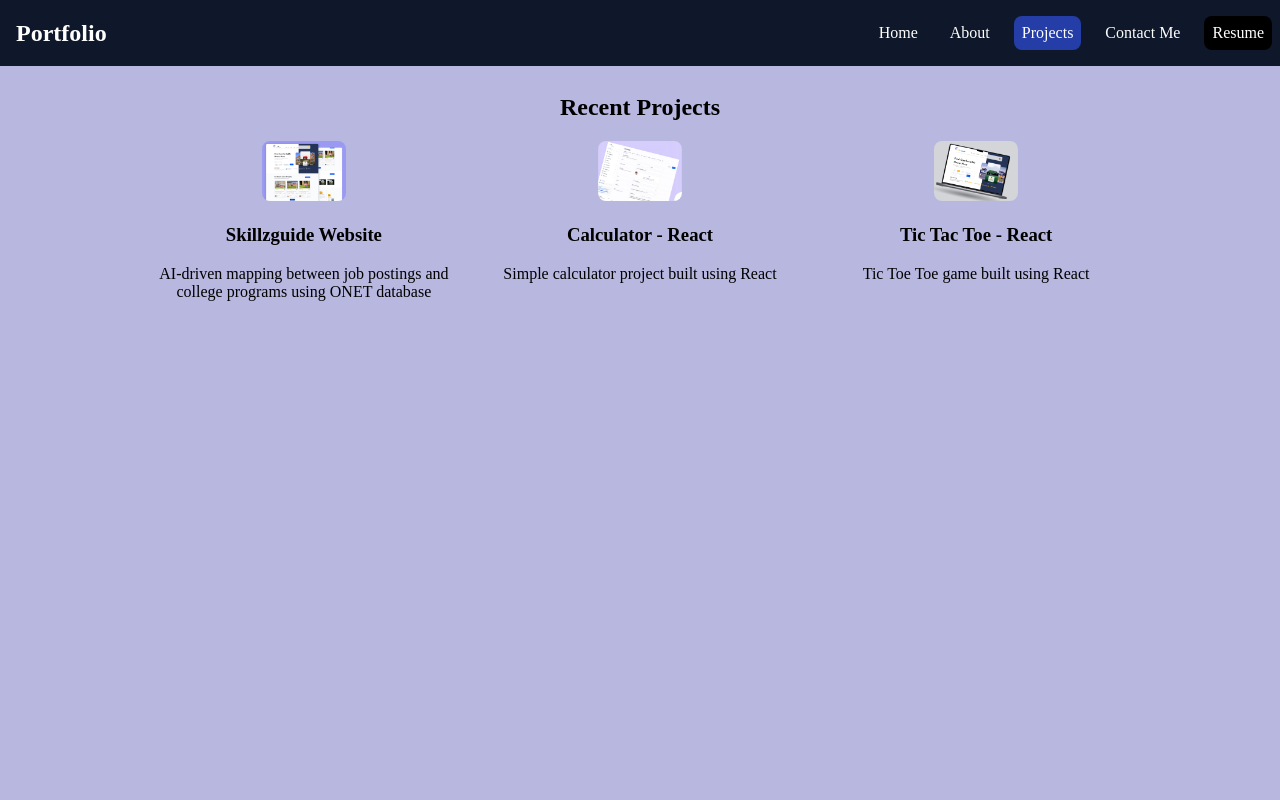
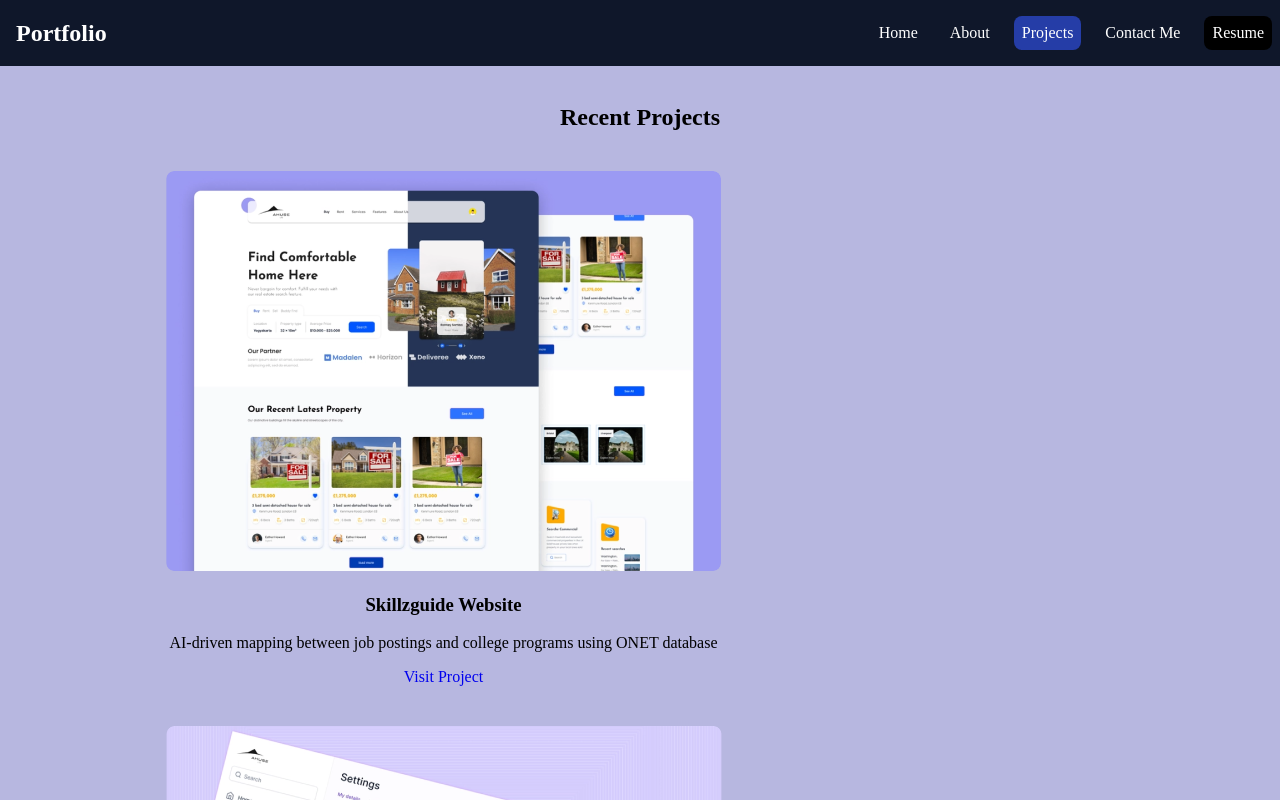
Before and after one commit to pawscanthack/portfolio, a React (Create React App) app: page /projects in a window 1280 px wide. Shown: the top 800 px of the page. Built offline with nearby package versions, Linux system fonts and the light colour scheme.

Commit message:
Added project links

```diff
--- a/src/css/projects.css
+++ b/src/css/projects.css
@@ -1,8 +1,19 @@
+.project-section {
+  padding: 10px;
+}
+.project-section-heading {
+  font-weight: bold;
+}
 .project-section-container {
   display: flex;
+  flex-wrap: wrap;
 }
-
-.project-section-container img {
+.project-content {
+  padding: 20px;
+}
+.project-image {
   border-radius: 8px;
-  max-width: 25%;
 }
+.project-link {
+  text-decoration: none;
+}
--- a/src/data/projects.json
+++ b/src/data/projects.json
@@ -5,21 +5,21 @@
       "src": "/images/placeholder-image.png",
       "title": "Skillzguide Website",
       "description": "AI-driven mapping between job postings and college programs using ONET database",
-      "link": "View In Github"
+      "link": "https://github.com/pawscanthack"
     },
     {
       "id": "2",
       "src": "/images/placeholder-image-1.png",
       "title": "Calculator - React",
       "description": "Simple calculator project built using React",
-      "link": "View In Github"
+      "link": "https://react-calculator-phi-ecru.vercel.app/"
     },
     {
       "id": "3",
       "src": "/images/placeholder-image-2.png",
       "title": "Tic Tac Toe - React",
       "description": "Tic Toe Toe game built using React",
-      "link": "View In Github"
+      "link": "https://react-tic-tac-toe-olive-psi.vercel.app/"
     }
   ]
 }
--- a/src/pages/Projects.jsx
+++ b/src/pages/Projects.jsx
@@ -5,17 +5,26 @@ export const Projects = () => {
   return (
     <section className="project-section">
       <div>
-        <div>
+        <div className="project-section-heading">
           <h2>Recent Projects</h2>
         </div>
         <div className="project-section-container">
           {data?.portfolio?.map((item, index) => (
             <div key={index}>
-              <div>
-                <img src={item.src} alt={item.src} />
-                <div></div>
-                <h3>{item.title}</h3>
-                <p>{item.description}</p>
+              <div className="project-content">
+                <img src={item.src} alt={item.src} className="project-image" />
+                <div>
+                  <h3>{item.title}</h3>
+                  <p>{item.description}</p>
+                </div>
+                <a
+                  href={item.link}
+                  target="_blank"
+                  rel="noreferrer"
+                  className="project-link"
+                >
+                  Visit Project
+                </a>
               </div>
             </div>
           ))}
```
